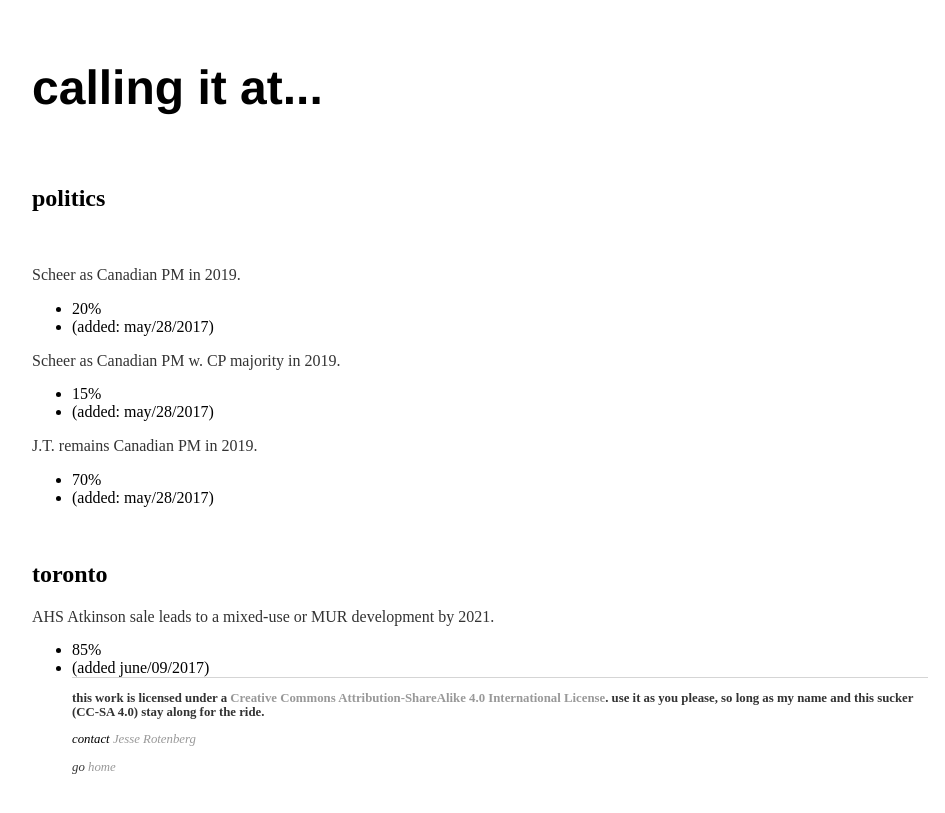
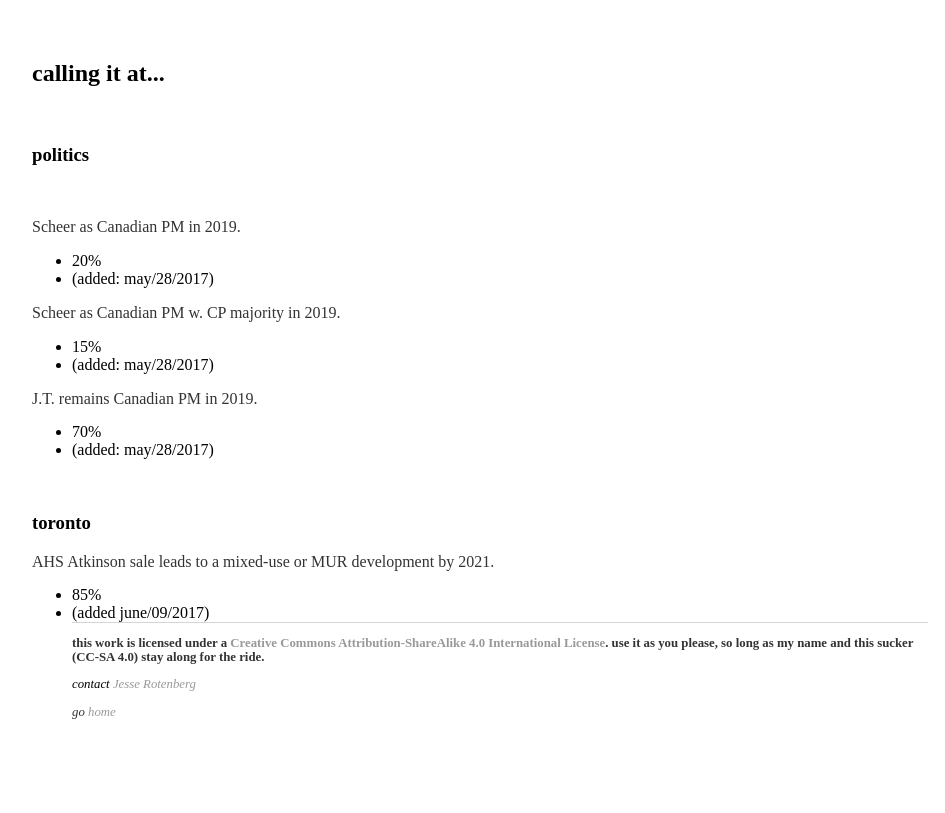
Before and after one commit to rachellanger3/JesseRotenberg.github.io, a Jekyll site: the page predictions.html, which Jekyll copies as it is, in a window 1280 px wide. Shown: the top 813 px of the page, without its empty margins (160-1105 px from the left). Built offline with Jekyll 4.4.1, drawn with Linux system fonts in a browser that asks for light colours.

Commit message:
formatting fix

```diff
--- a/predictions.html
+++ b/predictions.html
@@ -11,10 +11,10 @@
 	<body>
 		<div id="inner" role="main">
 			<div class="header">
-				<h1>calling it at...</h1>
+				<h2>calling it at...</h2>
 			</div>
 			<br>
-			<h2>politics</h2>
+			<h3>politics</h3>
 			<br>
 			<div class="prediction">
 				<p>Scheer as Canadian PM in 2019.</p>
@@ -38,7 +38,7 @@
 				</ul>
 			</div>
 			<br>
-			<h2>toronto</h2>
+			<h3>toronto</h3>
 			</div class="prediction">
 				<p>AHS Atkinson sale leads to a mixed-use or MUR development by 2021.</p>
 				<ul class="odds">
@@ -46,6 +46,7 @@
 				<li>(added june/09/2017)
 
 		</div>
+		</bodu>
 		<footer class="misc">
 			<div class="stuff">
 				<p><b>this work is licensed under a <a rel="license" href="http://creativecommons.org/licenses/by-sa/4.0/">Creative Commons Attribution-ShareAlike 4.0 International License</a>. use it as you please, so long as my name and this sucker (CC-SA 4.0) stay along for the ride.</b></p>
@@ -53,5 +54,4 @@
 				<p><i>go <a href="index.html">home</a></i>
 			</div>
 		</footer>
-	</body>
 </html>
```
